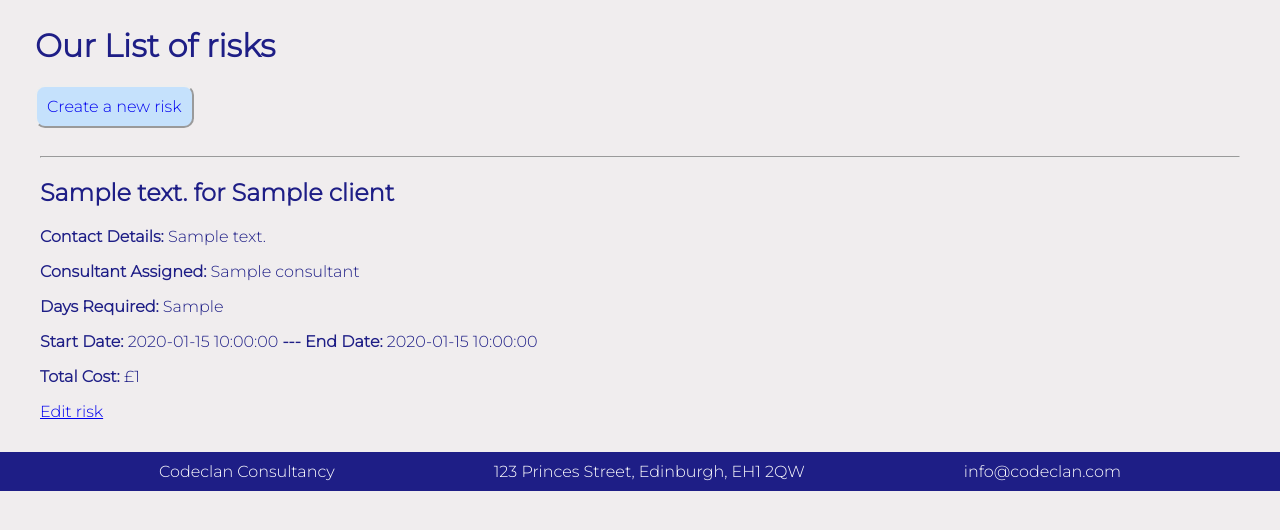
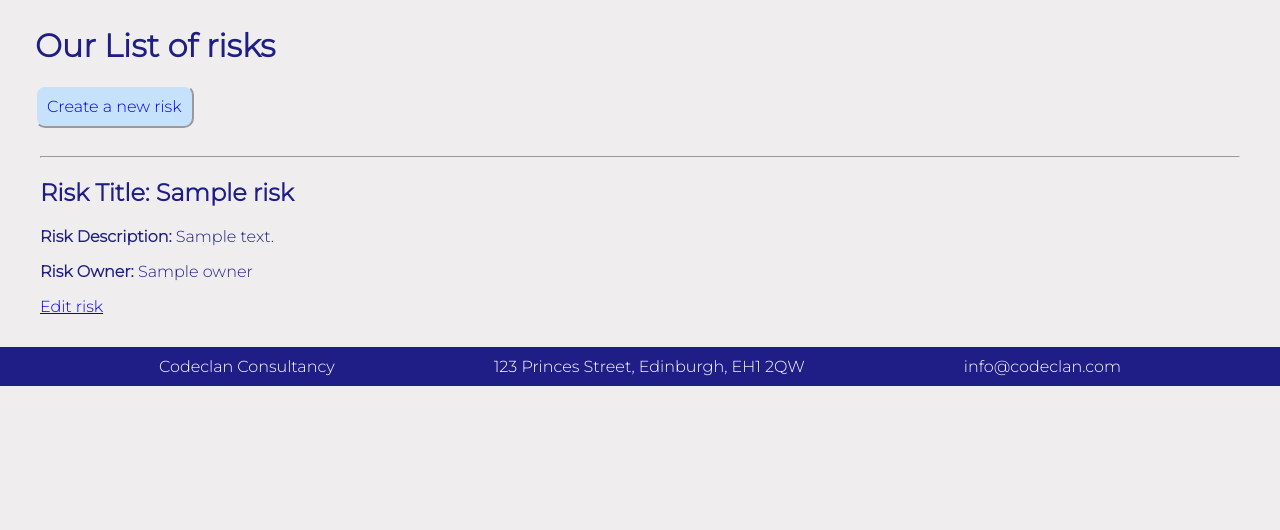
Before and after one commit to michaelmccoll/Project_Secure_Design, a Flask app: template templates/risks/index.html in a window 1280 px wide. Shown: the part 136-666 px from the top of the page. Run offline with Flask 2, Linux system fonts and the light colour scheme; the template is opened without the code that fills it: most values are stand-ins (such as "Sample title", 1, 10 or a date in 2020).

Commit message:
Lists working for projects, triages & risks. Project Title not pulling through on triage list

```diff
--- a/repositories/project_repository.py
+++ b/repositories/project_repository.py
@@ -33,7 +33,7 @@ def select(id):
     sql = "SELECT * FROM projects WHERE id = %s"
     values = [id]
     result = run_sql(sql,values)[0]
-    triage = triage_repository.select(row['triage_id'])
+    triage = triage_repository.select(result['triage_id'])
 
     if result is not None:
         project = Project(result['title'],result['sponsor'],result['project_manager'],result['start_date'],result['end_date'],result['status'],triage,result['id'])
--- a/repositories/risk_repository.py
+++ b/repositories/risk_repository.py
@@ -24,8 +24,8 @@ def select_all():
     results = run_sql(sql)
 
     for row in results:
-        controls = "Control Test"
-        risk = Risk(row['title'],row['description'],row['owner'],controls,row['id'])
+        control = control_repository.select(row['controls_id'])
+        risk = Risk(row['title'],row['description'],row['owner'],control,row['id'])
         risks.append(risk)
     return risks
 
@@ -34,7 +34,7 @@ def select(id):
     sql = "SELECT * FROM risks WHERE id = %s"
     values = [id]
     result = run_sql(sql,values)[0]
-    controls = "Control Test"
+    controls = control_repository.select(result['controls_id'])
 
     if result is not None:
         risk = Risk(result['title'],result['description'],result['owner'],controls,result['id'])
--- a/repositories/triage_repository.py
+++ b/repositories/triage_repository.py
@@ -23,7 +23,7 @@ def select_all():
     results = run_sql(sql)
 
     for row in results:
-        risk = risk_repository.select(row['risk_id'])
+        risk = risk_repository.select(row['risks_id'])
         triage = Triage(row['iam'],row['infrastructure'],row['supplier'],row['privacy'],row['confidentiality'],row['integrity'],row['availability'],row['continuity'],row['date'],risk,row['id'])
         triages.append(triage)
     return triages
@@ -33,10 +33,10 @@ def select(id):
     sql = "SELECT * FROM triage WHERE id = %s"
     values = [id]
     result = run_sql(sql,values)[0]
-    risk = risk_repository.select(row['risk_id'])
+    risk = risk_repository.select(result['risks_id'])
 
     if result is not None:
-        triage = Triage(row['iam'],row['infrastructure'],row['supplier'],row['privacy'],row['confidentiality'],row['integrity'],row['availability'],row['continuity'],row['date'],risk,row['id'])
+        triage = Triage(result['iam'],result['infrastructure'],result['supplier'],result['privacy'],result['confidentiality'],result['integrity'],result['availability'],result['continuity'],result['date'],risk,result['id'])
     return triage
 
 def delete_all():
--- a/templates/risks/index.html
+++ b/templates/risks/index.html
@@ -7,12 +7,9 @@
         {% for risk in all_risks %}
             <div>
                 <hr>
-                <h2><b>{{risk.description}} for {{risk.client.name}}</b></h2>
-                <p><b>Contact Details: </b>{{risk.client.contact_details}}</p>
-                <p><b>Consultant Assigned: </b>{{risk.consultant.name}}</p>
-                <p><b>Days Required: </b>{{risk.days_required}}</p>
-                <p><b>Start Date: </b>{{risk.start_date}}<b> --- End Date: </b>{{risk.end_date}}  </p>
-                <p><b>Total Cost: </b>£{{risk.total_cost}}</p>
+                <h2><b>Risk Title: </b>{{risk.title}}</h2>
+                <p><b>Risk Description: </b>{{risk.description}}</p>
+                <p><b>Risk Owner: </b>{{risk.owner}}</p>
                 <a href="/risks/{{risk.id}}">Edit risk</a>
             </div>
         {% endfor %}
--- a/templates/triages/index.html
+++ b/templates/triages/index.html
@@ -20,7 +20,7 @@
         {% for triage in all_triages %}
         <tbody>
             <tr>
-                <td>{{triage.project.title}}</td>
+                <td>Project Title</td>
                 <td>{{triage.iam}}</td>
                 <td>{{triage.infrastructure}}</td>
                 <td>{{triage.supplier}}</td>
```
Also changed, not shown: templates/projects/show.html (+7 -1 lines).
